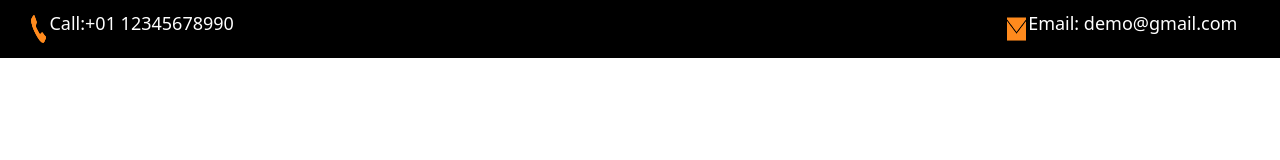
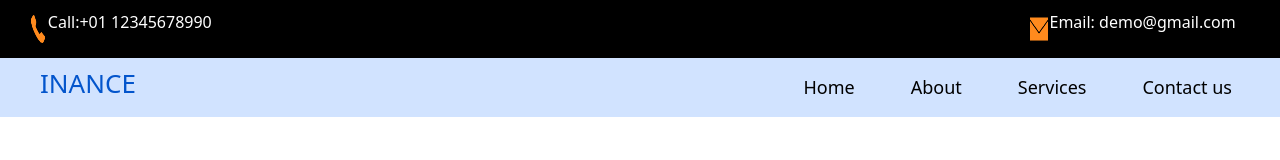
Before and after one commit to Faisal7862093/incance_website, a plain HTML site: page index.html in a window 1280 px wide. Drawn offline with nearby package versions, Linux system fonts and the light colour scheme.

Commit message:
navigation bar add

```diff
--- a/index.html
+++ b/index.html
@@ -23,7 +23,29 @@
         </div>
       </header>
 
-
+<!-- hero_section started -->
+<div class="hero_section">
+    <div class="nav_bar">
+        <div class="logo">
+            <h4>INANCE</h4>
+        </div>
+        <div class="menu">
+            <nav class="navbar navbar-expand-lg navbar-light navbar-custom text-center">
+                <button class="navbar-toggler" type="button" data-bs-toggle="collapse" data-bs-target="#navbarNavAltMarkup" aria-controls="navbarNavAltMarkup" aria-expanded="false" aria-label="Toggle navigation">
+                  <span class="navbar-toggler-icon"></span>
+                </button>
+                <div class="collapse navbar-collapse" id="navbarNavAltMarkup">
+                  <div class="navbar-nav">
+                    <a class="nav-item nav-link " href="#">Home</a>
+                    <a class="nav-item nav-link" href="#">About</a>
+                    <a class="nav-item nav-link" href="#">Services</a>
+                    <a class="nav-item nav-link" href="#">Contact us</a>
+                  </div>
+                </div>
+              </nav>
+        </div>
+    </div>
+</div>
 
 
 
--- a/style.css
+++ b/style.css
@@ -25,7 +25,7 @@ body{
     margin-right: 2px;
 }
 .phone_number h3{
-    font-size: 18px;
+    font-size: 16px;
     font-weight: normal;
 }
 .email img{
@@ -36,7 +36,35 @@ body{
 
 .email h3{
     font-weight: normal;
+    font-size: 16px;
+}
+/* header section ended */
+
+/* hero section started */
+.hero_section{
+    background-color: #d1e3ff;
+    width: 100%;
+}
+.nav_bar{
+    display: flex;
+    justify-content: space-between;
+    align-items: center;
+    padding: 0 40px;
+}
+.logo h4{
+    color: #0355cc;
+    font-size: 26px;
+}
+.navbar-nav a{
+    margin-left: 40px;
     font-size: 18px;
+    color: black;
+}
+.navbar-nav a:focus{
+    color: blue;
+}
+.navbar-nav a:hover{
+    color: blue;
 }
 
 /* Mobile responsiveness  */
```
